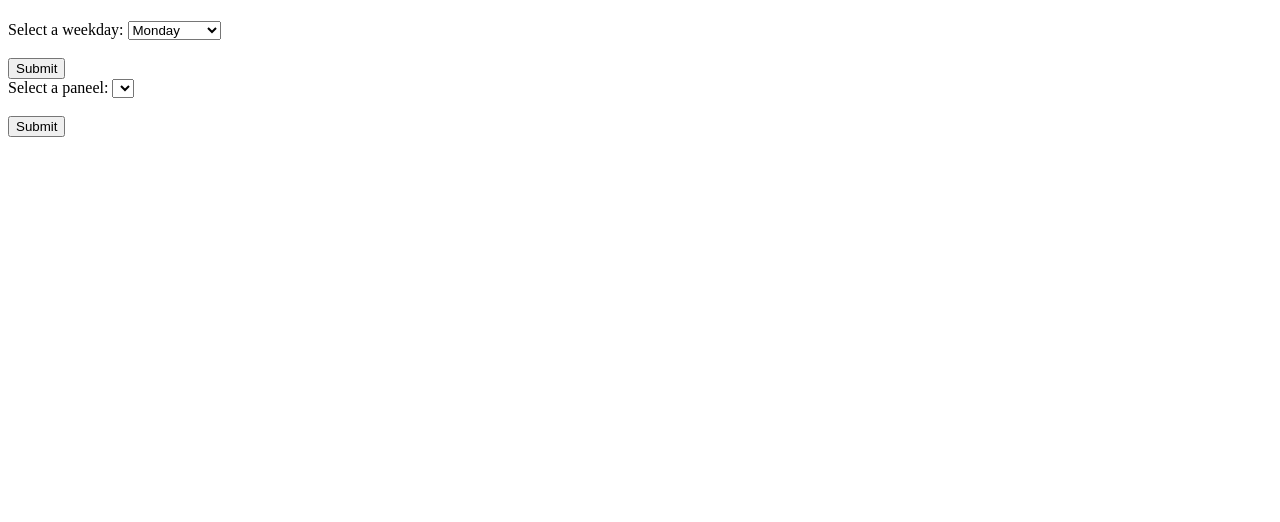
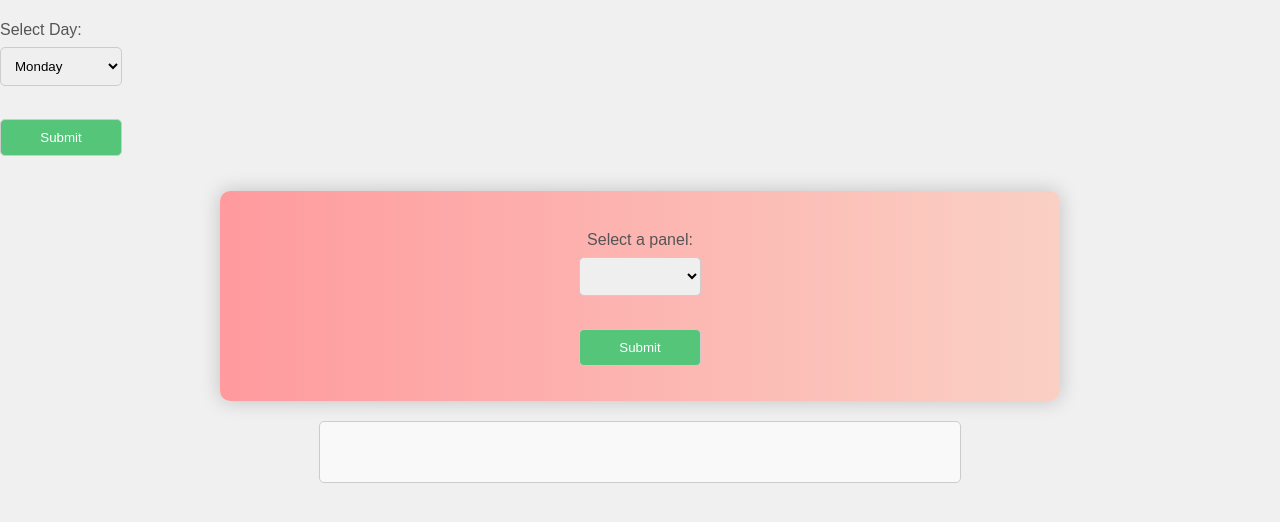
Before and after one commit to anurag2808/DBMS_Project, a website: page staff.html in a window 1280 px wide. Drawn offline with Linux system fonts and the light colour scheme; no server answers.

Commit message:
designed staff section

```diff
--- /dev/null
+++ b/public/style2.css
@@ -0,0 +1,67 @@
+/* colorful-attendance.css */
+
+/* Styles for a colorful attendance page */
+
+body {
+    background-color: #f0f0f0;
+    font-family: Arial, sans-serif;
+    margin: 0;
+    padding: 0;
+}
+
+h1 {
+    text-align: center;
+    color: #333;
+}
+
+.container {
+    max-width: 800px;
+    margin: 20px auto;
+    padding: 20px;
+    border-radius: 10px;
+    background: linear-gradient(to right, #ff9a9e, #fad0c4);
+    box-shadow: 0 0 20px rgba(0, 0, 0, 0.2);
+    display: flex;
+    flex-direction: column;
+    align-items: center;
+    text-align: center;
+}
+#attendence {
+    margin-top: 20px;
+    padding: 20px;
+    background-color: #f9f9f9;
+    border: 1px solid #ccc;
+    border-radius: 5px;
+    width: 80%; /* Adjust width as needed */
+    max-width: 600px; /* Set a maximum width */
+    margin: 20px auto; /* Center horizontally */
+}
+form {
+    margin-top: 20px;
+}
+
+label {
+    display: block;
+    margin-bottom: 8px;
+    color: #555;
+}
+
+select,
+input[type="submit"] {
+    width: 122px;
+    padding: 10px;
+    margin-bottom: 15px;
+    border-radius: 5px;
+    border: 1px solid #ccc;
+    box-sizing: border-box;
+}
+
+input[type="submit"] {
+    background-color: #55c57a;
+    color: white;
+    cursor: pointer;
+}
+
+input[type="submit"]:hover {
+    background-color: #3d9e66;
+}
--- a/staff.html
+++ b/staff.html
@@ -5,6 +5,7 @@
     <meta charset="UTF-8">
     <meta name="viewport" content="width=device-width, initial-scale=1.0">
     <title>Document</title>
+    <link rel="stylesheet" href="/style2.css">
 </head>
 
 <body>
@@ -13,7 +14,7 @@
     </h1>
     <div class="day">
         <form id="day">
-            <label for="weekday">Select a weekday:</label>
+            <label for="weekday">Select Day:</label>
             <select name="weekday" id="weekday">
                 <option value="Monday">Monday</option>
                 <option value="Tuesday">Tuesday</option>
@@ -29,7 +30,7 @@
     </div>
     <div class="container" id="container">
         <form id="form1">
-            <label for="pannel">Select a paneel:</label>
+            <label for="pannel">Select a panel:</label>
             <select name="pannel" id="pannel">
 
             </select>
@@ -93,7 +94,7 @@
             .then(response => response.json())
             .then(name => {
                 name.forEach(element => {
-                    const name = `<span>welcome! ${element.fname} ${element.lname}</span>`;
+                    const name = `<span>Welcome! ${element.fname} ${element.lname}</span>`;
                     document.getElementById('name').insertAdjacentHTML('beforeend', name);
                 });
             })
```
Also changed, not shown: loginstaff.html (+2 -2 lines), loginstudent.html (+2 -2 lines).
